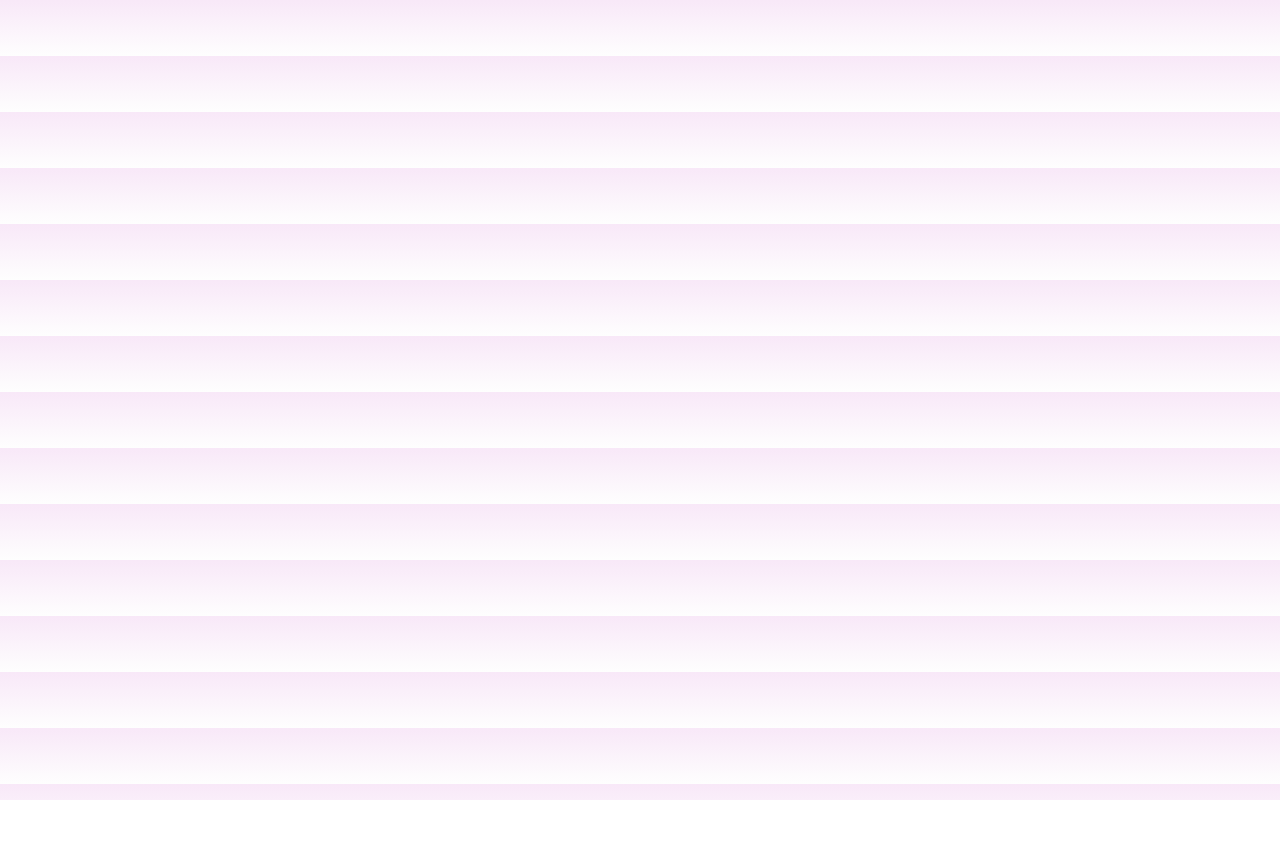
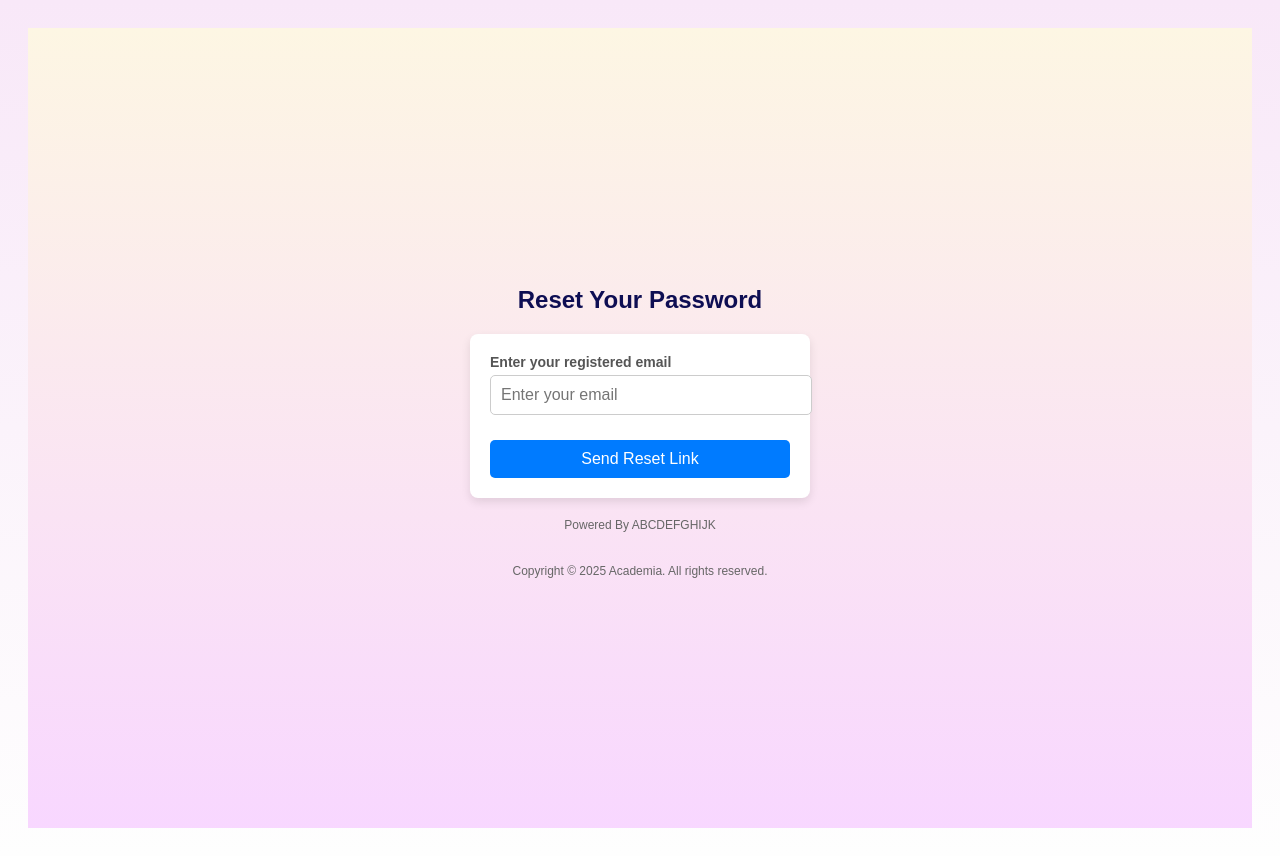
Before and after one commit to arnob-bro/Academia, a React (Vite) app in the folder Academia_Frontend/: page /reset-password in a window 1280 px wide. Before the commit this address had no page. Before the commit the page ends 800 px from the top, so only its background shows below. Built offline with nearby package versions, Linux system fonts and the light colour scheme.

Commit message:
Login Page(Updated)

```diff
--- a/Academia_Frontend/src/App.jsx
+++ b/Academia_Frontend/src/App.jsx
@@ -11,7 +11,7 @@ import FacultyRecruitment from "./components/admin Pages/Faculty Recruitment/Fac
 import StudentResultPage from "./components/student pages/studentResultPage/studentResultPage.jsx";
 import FacultyHomePage from "./components/faculty pages/facultyAdvisingPage/faculty Dashboard/facultyHomePage.jsx";
 import AdminHomePage from "./components/Admin Pages/admin dashboard/adminHomePage.jsx";
-
+import ResetPassword from "./components/Login/ResetPassword.jsx";
 function App() {
   return (
     <Router>
@@ -19,7 +19,7 @@ function App() {
         <Route path="/" element={<Home />} />
         <Route path="/course-advising" element={<StudentAdvisingPage />} />
         <Route path="/Login" element={<LoginPage />} />
-
+        <Route path="/reset-password" element={<ResetPassword/>}></Route>
         <Route
           path="/course-enrollment"
           element={<StudentCourseEnrollment />}
--- a/Academia_Frontend/src/components/Login/LoginPage.css
+++ b/Academia_Frontend/src/components/Login/LoginPage.css
@@ -2,9 +2,8 @@
     display: flex;
     height: 100vh;
     width: 100%;
-    background: linear-gradient(to right, #fef7e5 50%, #fbe3f0 50%);
+    background: linear-gradient(to bottom, #fef7e5, #fbe3f0);
 }
-
 
 .illustration-container {
     width: 50%;
@@ -18,7 +17,6 @@
     width: 90%;
     max-width: 450px;
 }
-
 
 .login-form-container {
     width: 50%;
--- a/Academia_Frontend/src/components/Login/LoginPage.jsx
+++ b/Academia_Frontend/src/components/Login/LoginPage.jsx
@@ -1,14 +1,19 @@
 import "./LoginPage.css";
+import { useNavigate } from "react-router-dom";
 
 export default function LoginPage() {
+  const navigate = useNavigate();
+
+  const handleForgotPassword = (event) => {
+    event.preventDefault();
+    navigate("/reset-password");
+  };
+
   return (
     <div className="login-container">
-
       <div className="illustration-container">
 
-        {/* <img src={require("")} alt="E-learning Illustration" className="illustration" /> */}
       </div>
-
 
       <div className="login-form-container">
         <h2 className="login-title">Log in with your Institutional ID</h2>
@@ -23,7 +28,7 @@ export default function LoginPage() {
           </div>
           <button type="submit" className="login-button">Log in</button>
           <div className="forgot-password">
-            <a href="#">Forgot password?</a>
+            <a href="#" onClick={handleForgotPassword}>Forgot password?</a>
           </div>
         </form>
         <p className="footer-text">Powered By ABCDEFGHIJK</p>
--- /dev/null
+++ b/Academia_Frontend/src/components/Login/ResetPassword.css
@@ -0,0 +1,64 @@
+.reset-password-container {
+    display: flex;
+    flex-direction: column;
+    align-items: center;
+    justify-content: center;
+    height: 100vh;
+    background: linear-gradient(to bottom, #fdf6e3, #f8d7ff);
+  }
+
+  .reset-title {
+    font-size: 24px;
+    font-weight: bold;
+    margin-bottom: 20px;
+  }
+
+  .reset-form {
+    background: white;
+    padding: 20px;
+    border-radius: 8px;
+    box-shadow: 0px 4px 10px rgba(0, 0, 0, 0.1);
+    width: 300px;
+    display: flex;
+    flex-direction: column;
+  }
+
+  .input-group {
+    margin-bottom: 15px;
+  }
+
+  .input-label {
+    font-size: 14px;
+    font-weight: 600;
+    margin-bottom: 5px;
+    display: block;
+  }
+
+  .input-field {
+    width: 100%;
+    padding: 10px;
+    border: 1px solid #ccc;
+    border-radius: 5px;
+    font-size: 16px;
+  }
+
+  .reset-button {
+    background-color: #007bff;
+    color: white;
+    padding: 10px;
+    border: none;
+    border-radius: 5px;
+    font-size: 16px;
+    cursor: pointer;
+    margin-top: 10px;
+  }
+
+  .reset-button:hover {
+    background-color: #0056b3;
+  }
+
+  .footer-text {
+    margin-top: 20px;
+    font-size: 12px;
+    color: #666;
+  }
--- /dev/null
+++ b/Academia_Frontend/src/components/Login/ResetPassword.jsx
@@ -0,0 +1,37 @@
+import "./ResetPassword.css";
+import { useState } from "react";
+import { useNavigate } from "react-router-dom";
+
+export default function ResetPassword() {
+  const [email, setEmail] = useState("");
+  const navigate = useNavigate();
+
+  const handleReset = (event) => {
+    event.preventDefault();
+
+    alert("A password reset link has been sent to " + email);
+    navigate("/login");
+  };
+
+  return (
+    <div className="reset-password-container">
+      <h2 className="reset-title">Reset Your Password</h2>
+      <form className="reset-form" onSubmit={handleReset}>
+        <div className="input-group">
+          <label className="input-label">Enter your registered email</label>
+          <input
+            type="email"
+            placeholder="Enter your email"
+            className="input-field"
+            value={email}
+            onChange={(e) => setEmail(e.target.value)}
+            required
+          />
+        </div>
+        <button type="submit" className="reset-button">Send Reset Link</button>
+      </form>
+      <p className="footer-text">Powered By ABCDEFGHIJK</p>
+      <p className="footer-text">Copyright &copy; 2025 Academia. All rights reserved.</p>
+    </div>
+  );
+}
```
